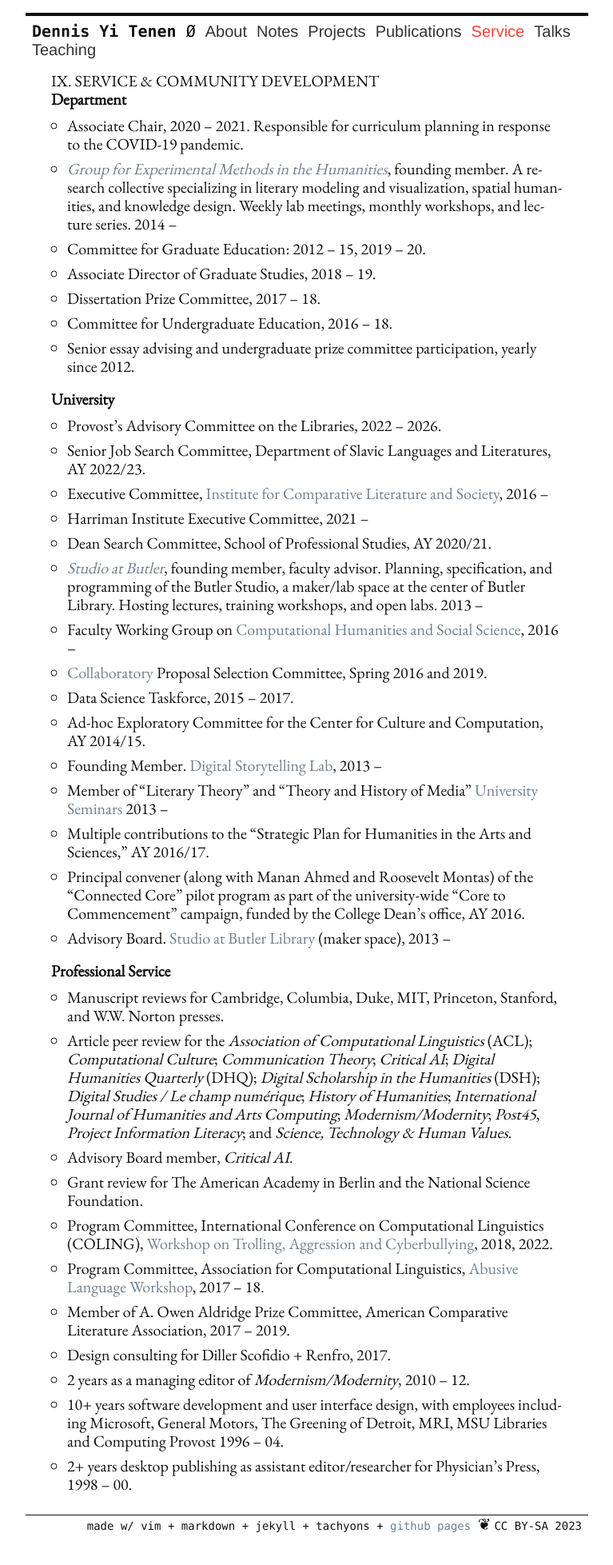
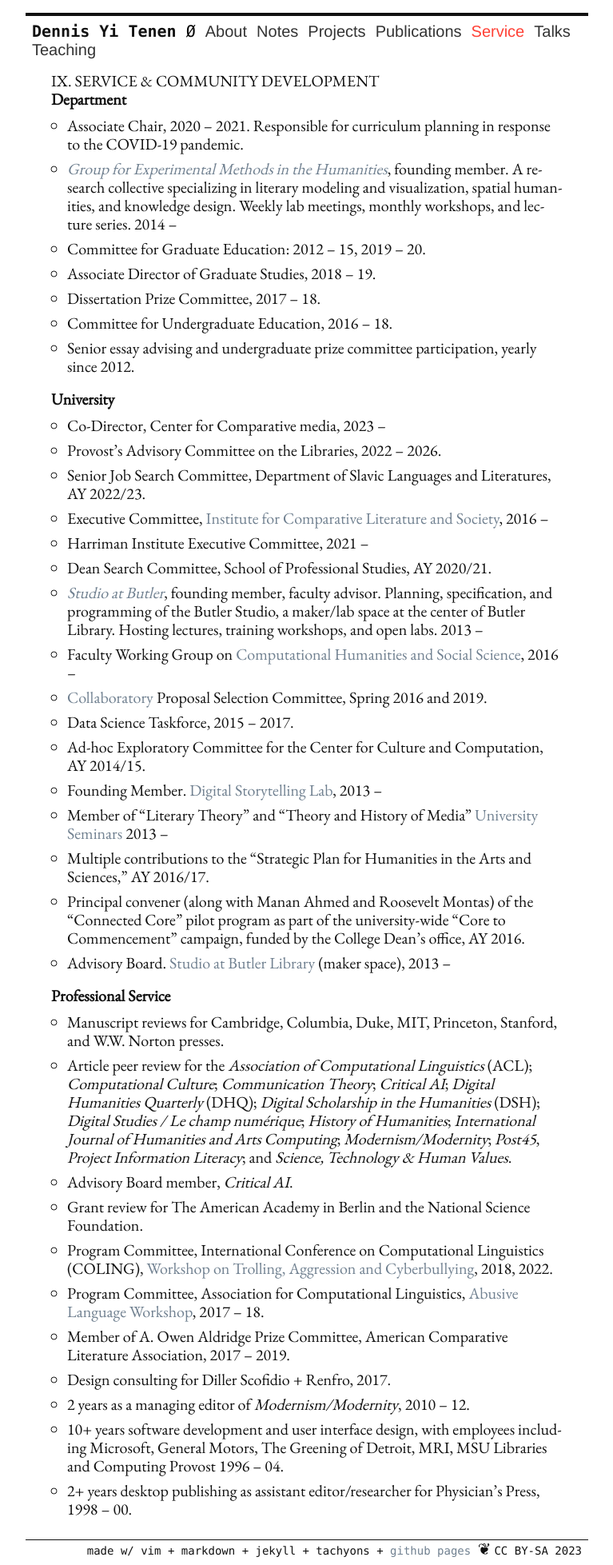
Before and after one commit to denten/denten.github.io, a Jekyll site: the page built from _pages/service.md, in a window 1280 px wide. Shown: the whole page at 80% size, without its empty margins (256-1023 px from the left). Built offline with Jekyll 4.4.1, drawn with Linux system fonts in a browser that asks for light colours; before the commit the page ends 1926 px from its top, so only the background shows below that.

Commit message:
add co-director

```diff
--- a/_includes/CV/07-service.md
+++ b/_includes/CV/07-service.md
@@ -15,6 +15,7 @@ COVID-19 pandemic.
 
 #### University
 
+- Co-Director, Center for Comparative media, 2023 --
 - Provost's Advisory Committee on the Libraries, 2022 -- 2026.
 - Senior Job Search Committee, Department of Slavic Languages and Literatures, AY 2022/23.
 - Executive Committee, [Institute for Comparative Literature and
```
